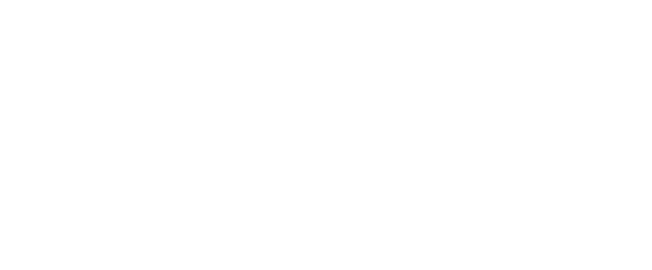
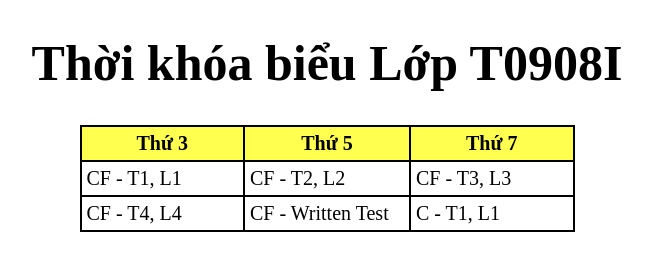
Before and after one commit to m8nh/modu1_u5_exc2, a plain HTML site: page thoikhoabieu/index.html in a window 1280 px wide. Shown: the whole page, without its empty margins (313-965 px from the left). Drawn offline with Linux system fonts and the light colour scheme.

Commit message:
Tạo bảng đơn giản

```diff
--- a/thoikhoabieu/index.html
+++ b/thoikhoabieu/index.html
@@ -4,7 +4,50 @@
     <meta charset="UTF-8">
     <title>Title</title>
 </head>
+<style>
+    div {
+        text-align: center;
+    }
+    h1 {
+        font-size: 50px;
+    }
+    table, th, td {
+        border-collapse: collapse;
+        border: 2px solid black;
+        width: 495px;
+        font-size: 20px;
+        padding: 5px;
+    }
+    td {
+        text-align: left;
+    }
+    th {
+        background-color: #ffff4f;
+    }
+    th, td {
+        width: 165px;
+    }
+</style>
 <body>
-
+<div>
+    <h1>Thời khóa biểu Lớp T0908I</h1>
+    <table align="center">
+        <tr>
+            <th>Thứ 3</th>
+            <th>Thứ 5</th>
+            <th>Thứ 7</th>
+        </tr>
+        <tr>
+            <td>CF - T1, L1</td>
+            <td>CF - T2, L2</td>
+            <td>CF - T3, L3</td>
+        </tr>
+        <tr>
+            <td>CF - T4, L4</td>
+            <td>CF - Written Test</td>
+            <td>C - T1, L1</td>
+        </tr>
+    </table>
+</div>
 </body>
 </html>
```
Also changed, not shown: thoikhoabieu/index2.html (added, +103 -0 lines).
